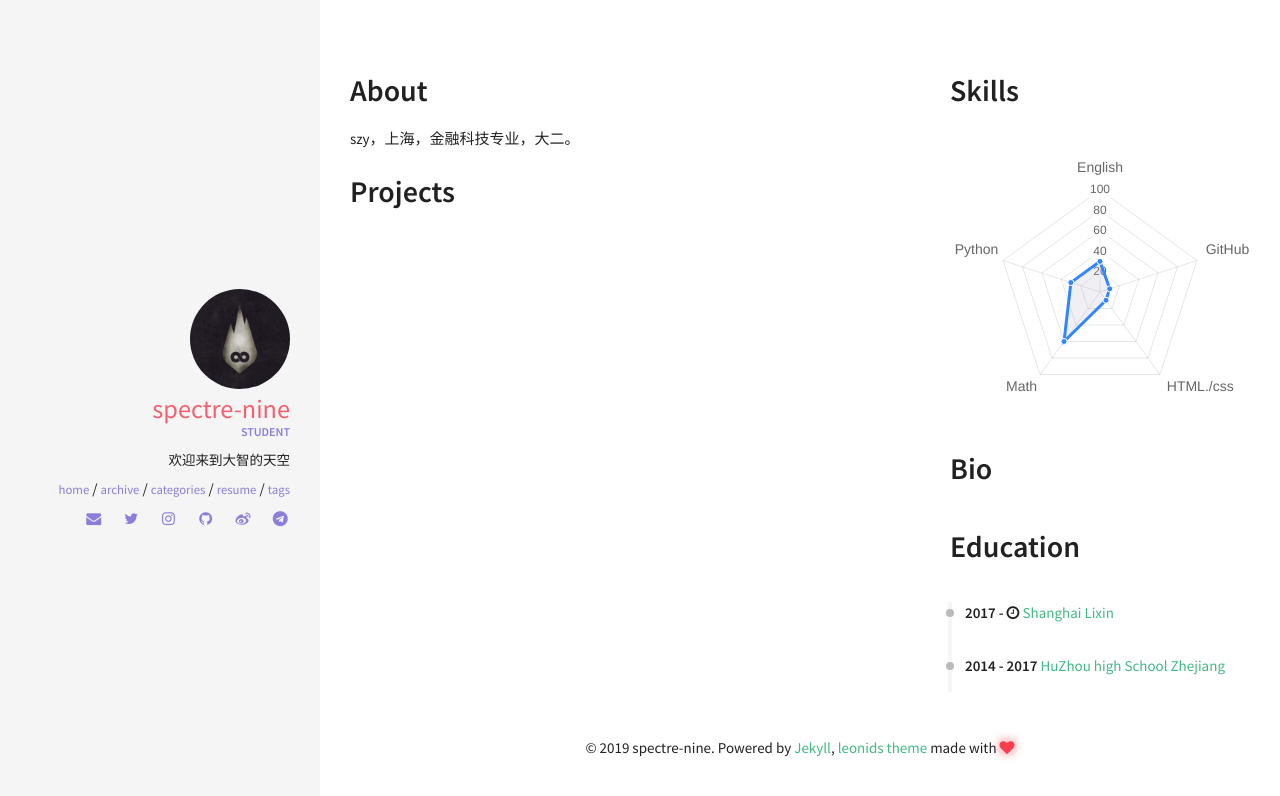
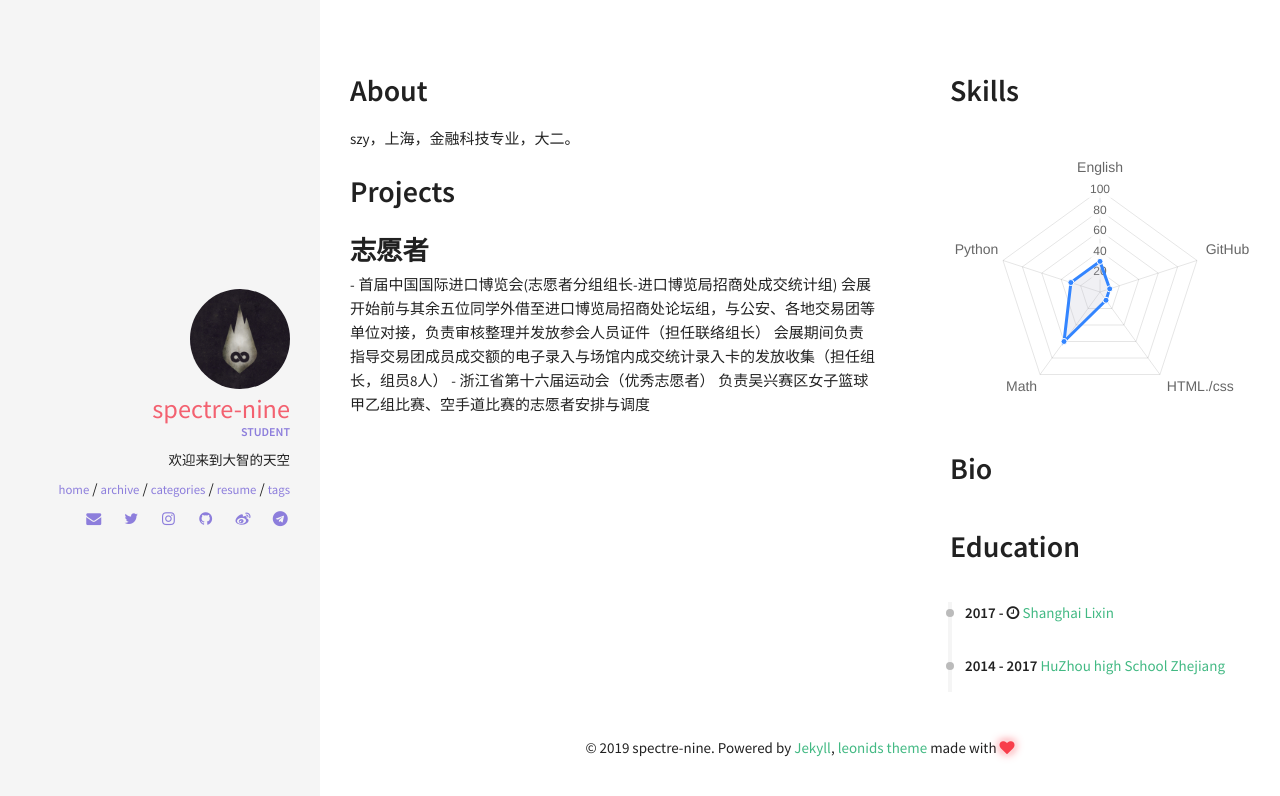
Before and after one commit to Nickszy/nickszy.github.io, a Jekyll site: the page built from resume.html, in a window 1280 px wide. Shown: the top 796 px of the page. Built offline with Jekyll 4.4.1, drawn with Linux system fonts in a browser that asks for light colours; nearby versions of some CDN libraries.

Commit message:
Update projects.yml

```diff
--- a/_data/index/projects.yml
+++ b/_data/index/projects.yml
@@ -2,3 +2,10 @@
 #  descr: "Bacon ipsum dolor sit amet doner meatball jowl short ribs, chicken prosciutto salami frankfurter. Pig drumstick turducken short ribs, brisket meatloaf ham hock shankle andouille corned beef strip steak. Venison ham bresaola strip steak. Pork belly ribeye prosciutto t-bone."
 #  image: pong.png
 #  github: https://github.com/renyuanz/leonids
+
+- name: 志愿者
+  descr: " - 首届中国国际进口博览会(志愿者分组组长-进口博览局招商处成交统计组)
+  会展开始前与其余五位同学外借至进口博览局招商处论坛组，与公安、各地交易团等单位对接，负责审核整理并发放参会人员证件（担任联络组长）
+  会展期间负责指导交易团成员成交额的电子录入与场馆内成交统计录入卡的发放收集（担任组长，组员8人）
+   - 浙江省第十六届运动会（优秀志愿者）
+  负责吴兴赛区女子篮球甲乙组比赛、空手道比赛的志愿者安排与调度"
```
